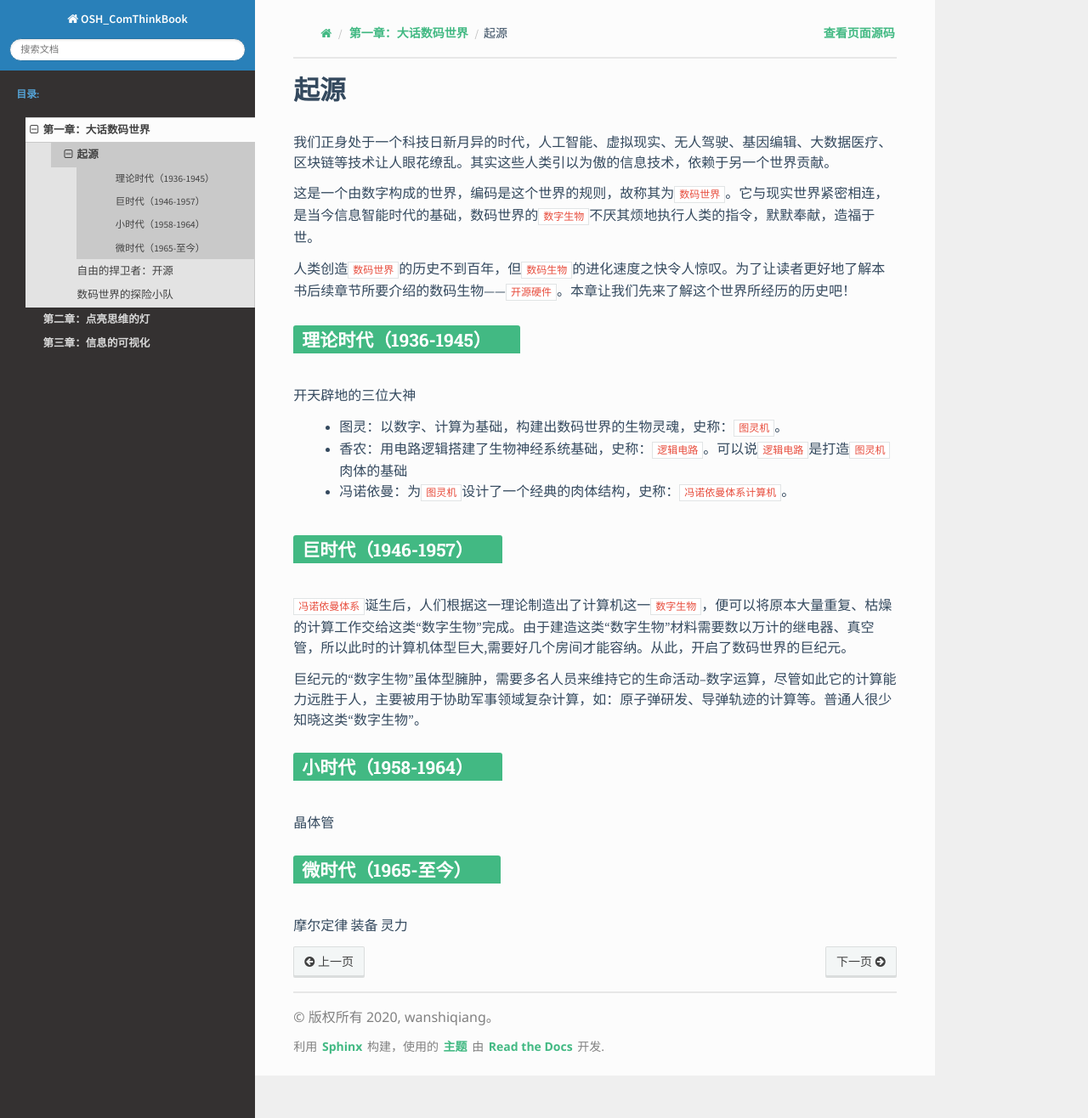
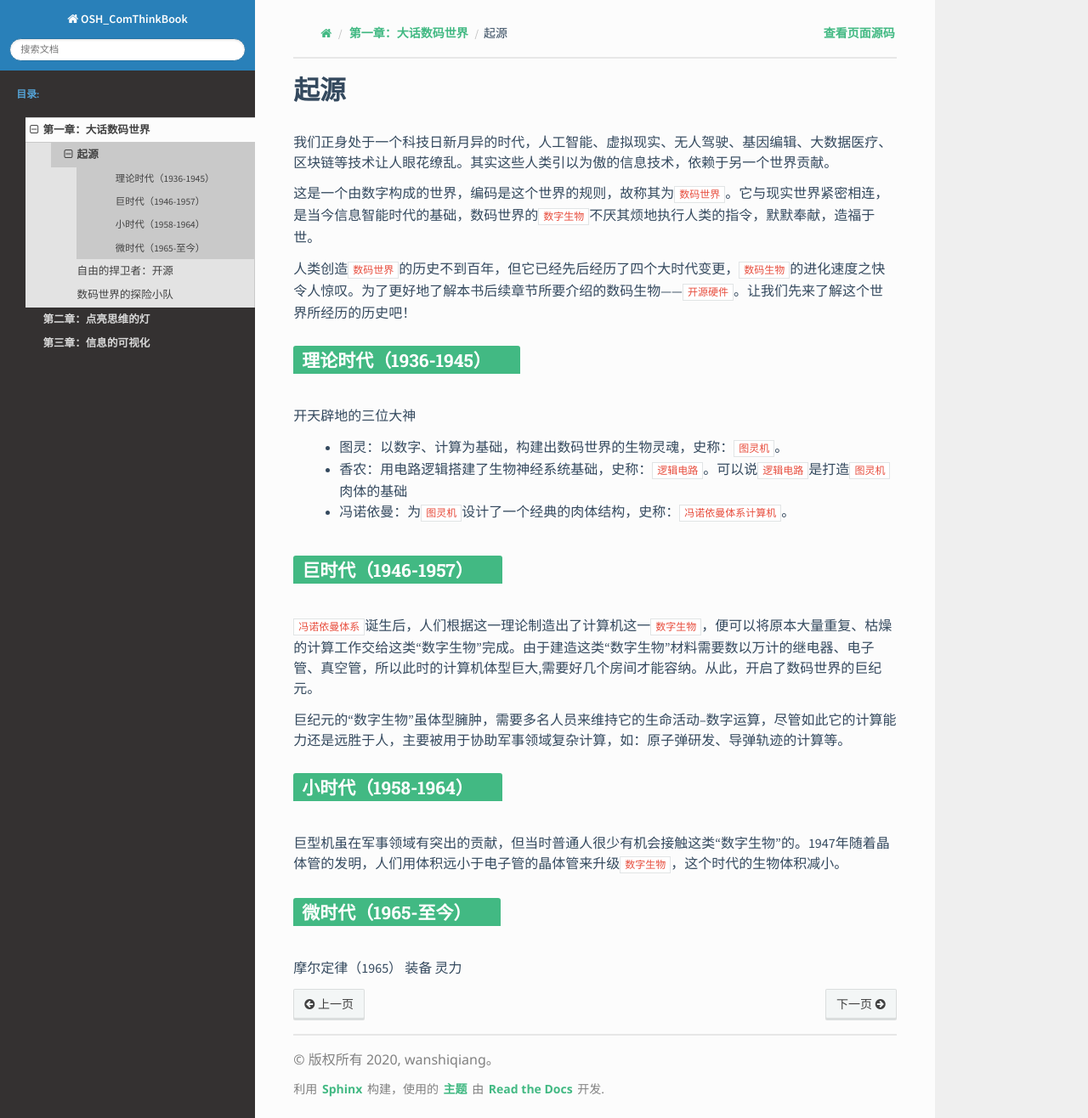
Before and after one commit to wanshiqiang/OSH_ComThinkBook, a Sphinx documentation site: the page built from source/bookChapters/part1/part1_1.md, in a window 1280 px wide and 1316 px high. Shown: the whole window at 85% size. Built offline with Sphinx 7.4.7 and the Read the Docs theme 2.0.0, drawn with Linux system fonts in a browser that asks for light colours.

Commit message:
修改了第一章第一节起源

```diff
--- a/source/bookChapters/part1/part1_1.md
+++ b/source/bookChapters/part1/part1_1.md
@@ -4,7 +4,7 @@
 
 这是一个由数字构成的世界，编码是这个世界的规则，故称其为`数码世界`。它与现实世界紧密相连，是当今信息智能时代的基础，数码世界的`数字生物`不厌其烦地执行人类的指令，默默奉献，造福于世。
 
-人类创造`数码世界`的历史不到百年，但`数码生物`的进化速度之快令人惊叹。为了让读者更好地了解本书后续章节所要介绍的数码生物——`开源硬件`。本章让我们先来了解这个世界所经历的历史吧！
+人类创造`数码世界`的历史不到百年，但它已经先后经历了四个大时代变更，`数码生物`的进化速度之快令人惊叹。为了更好地了解本书后续章节所要介绍的数码生物——`开源硬件`。让我们先来了解这个世界所经历的历史吧！
 
 ## 理论时代（1936-1945）
 
@@ -16,17 +16,17 @@
 
 ## 巨时代（1946-1957）
 
-`冯诺依曼体系`诞生后，人们根据这一理论制造出了计算机这一`数字生物`，便可以将原本大量重复、枯燥的计算工作交给这类“数字生物”完成。由于建造这类“数字生物”材料需要数以万计的继电器、真空管，所以此时的计算机体型巨大,需要好几个房间才能容纳。从此，开启了数码世界的巨纪元。
+`冯诺依曼体系`诞生后，人们根据这一理论制造出了计算机这一`数字生物`，便可以将原本大量重复、枯燥的计算工作交给这类“数字生物”完成。由于建造这类“数字生物”材料需要数以万计的继电器、电子管、真空管，所以此时的计算机体型巨大,需要好几个房间才能容纳。从此，开启了数码世界的巨纪元。
 
-巨纪元的“数字生物”虽体型臃肿，需要多名人员来维持它的生命活动--数字运算，尽管如此它的计算能力远胜于人，主要被用于协助军事领域复杂计算，如：原子弹研发、导弹轨迹的计算等。普通人很少知晓这类“数字生物”。
+巨纪元的“数字生物”虽体型臃肿，需要多名人员来维持它的生命活动--数字运算，尽管如此它的计算能力还是远胜于人，主要被用于协助军事领域复杂计算，如：原子弹研发、导弹轨迹的计算等。
 
 ## 小时代（1958-1964）
 
-晶体管
+巨型机虽在军事领域有突出的贡献，但当时普通人很少有机会接触这类“数字生物”的。1947年随着晶体管的发明，人们用体积远小于电子管的晶体管来升级`数字生物`，这个时代的生物体积减小。
 
 ## 微时代（1965-至今）
 
-摩尔定律
+摩尔定律（1965）
 装备
 灵力
 
```
